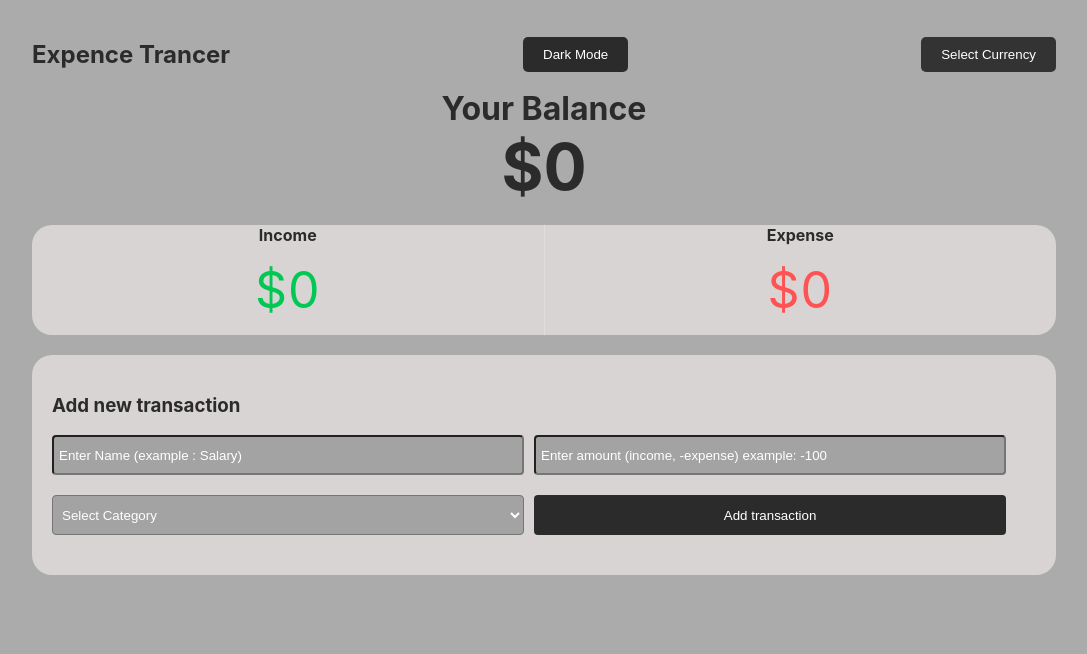
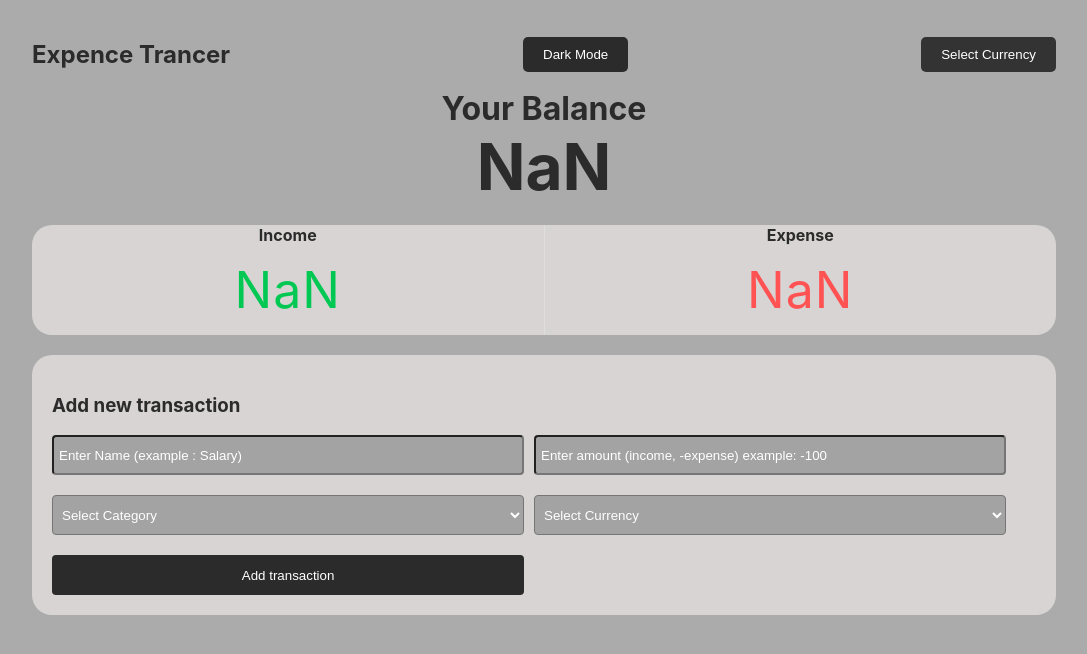
Before and after one commit to henriits/budget_planner_vue_ts, a Vue app: page / in a window 1280 px wide. Shown: the top 654 px of the page, without its empty margins (96-1183 px from the left). Built offline with nearby package versions, Linux system fonts and the light colour scheme.

Commit message:
fix: user can now select what currency to add

```diff
--- a/src/App.vue
+++ b/src/App.vue
@@ -146,7 +146,7 @@ const toggleDarkMode = () => {
 
 
 
-const selectedCurrency = ref("$"); // Default selected currency symbol
+const selectedCurrency = ref(""); // Default selected currency symbol
 
 const updateCurrencyRatio = (currency) => {
   selectedCurrency.value = currency;
--- a/src/components/AddTransaction.vue
+++ b/src/components/AddTransaction.vue
@@ -8,12 +8,17 @@
       <input type="text" id="amount" v-model="amount" placeholder="Enter amount (income, -expense) example: -100" />
     </div>
     <div class="form-control">
-      <select v-model="selectedCategory" @change="changeCategoryColor">
+      <select v-model="selectedCategory">
         <option value="">Select Category</option>
         <option v-for="category in categories" :key="category" :style="{ backgroundColor: categoryColors[category] }">
           {{ category }}
         </option>
-
+      </select>
+    </div>
+    <div class="form-control">
+      <select v-model="selectedCurrency">
+        <option value="">Select Currency</option>
+        <option v-for="(ratio, currency) in currencyRatios" :key="currency">{{ currency }}</option>
       </select>
     </div>
     <button class="form-button">Add transaction</button>
@@ -23,11 +28,13 @@
 <script setup>
 import { ref } from "vue";
 import { useToast } from "vue-toastification";
+import { currencyRatios } from "../currencyRatios";
 import { categoryColors } from "../categoryColors";
 
 const text = ref("");
 const amount = ref("");
 const selectedCategory = ref("");
+const selectedCurrency = ref("");
 const emit = defineEmits(["transactionSubmitted"]);
 const toast = useToast();
 
@@ -42,13 +49,28 @@ const categories = [
 ];
 
 const onSubmit = () => {
-  if (!text.value || !amount.value || !selectedCategory.value) {
+  if (!text.value || !amount.value || !selectedCategory.value || !selectedCurrency.value) {
     toast.error("All fields must be filled!");
     return;
   }
+
+  const ratio = currencyRatios[selectedCurrency.value];
+  if (!ratio) {
+    toast.error("Invalid currency ratio selected!");
+    return;
+  }
+
+  const parsedAmount = parseFloat(amount.value);
+  if (isNaN(parsedAmount)) {
+    toast.error("Please enter a valid amount!");
+    return;
+  }
+
+  const convertedAmount = parsedAmount / ratio; // Convert amount using selected currency ratio
+
   const transactionData = {
     text: text.value,
-    amount: parseFloat(amount.value),
+    amount: convertedAmount,
     category: selectedCategory.value,
     categoryColor: categoryColors[selectedCategory.value] // Pass category color
   };
@@ -58,6 +80,5 @@ const onSubmit = () => {
   amount.value = "";
   selectedCategory.value = "";
 };
+
 </script>
-
-<style></style>
```
